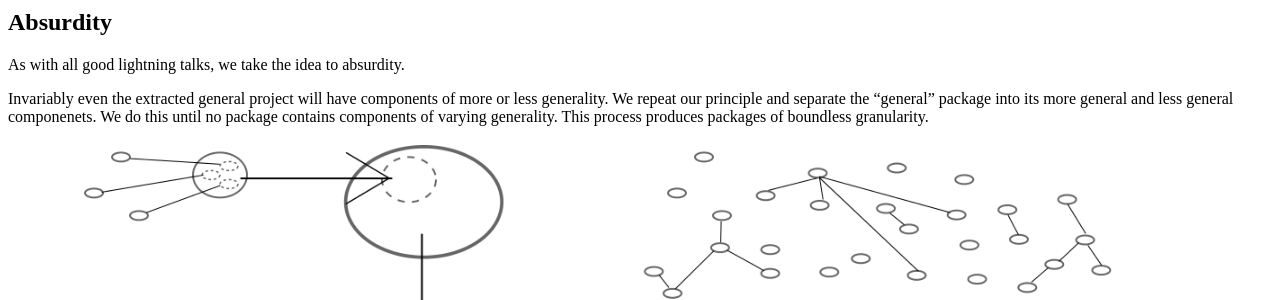
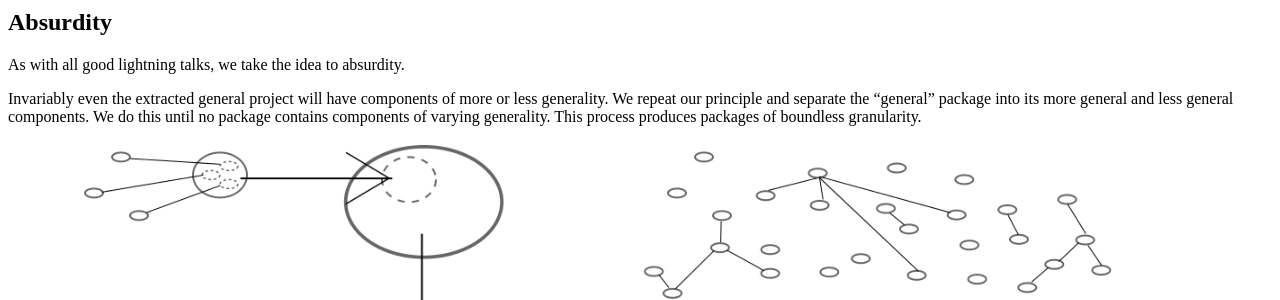
Before and after one commit to besyskymnbk/blog, a Jekyll site: the page built from _posts/work/2013-07-02-Packages.md, in a window 1280 px wide and 900 px high, scrolled down 745 px. Shown: the part 170-470 px from the top of the window. Built offline with Jekyll 4.4.1, drawn with Linux system fonts in a browser that asks for light colours; comment, search, counter and statistics services are not loaded; some of the changed text lies outside the part shown.

Commit message:
move packages to july 2nd

```diff
--- a/_posts/work/2013-06-30-Packages.md
+++ b/_posts/work/2013-07-02-Packages.md
@@ -33,7 +33,7 @@ Absurdity
 
 As with all good lightning talks, we take the idea to absurdity.
 
-Invariably even the extracted general project will have components of more or less generality.  We repeat our principle and separate the "general" package into its more general and less general componenets.  We do this until no package contains components of varying generality.  This process produces packages of boundless granularity.
+Invariably even the extracted general project will have components of more or less generality.  We repeat our principle and separate the "general" package into its more general and less general components.  We do this until no package contains components of varying generality.  This process produces packages of boundless granularity.
 
 | <img src="{{ BASE_PATH }}/images/care4.png" width="90%"> | <img src="{{ BASE_PATH }}/images/care6.png" width="90%">  |
 |:--------------------------------------------------------:|:---------------------------------------------------------:|
```
Also changed, not shown: other parts of _posts/work/2013-07-02-Packages.md (+1 -1 lines).
